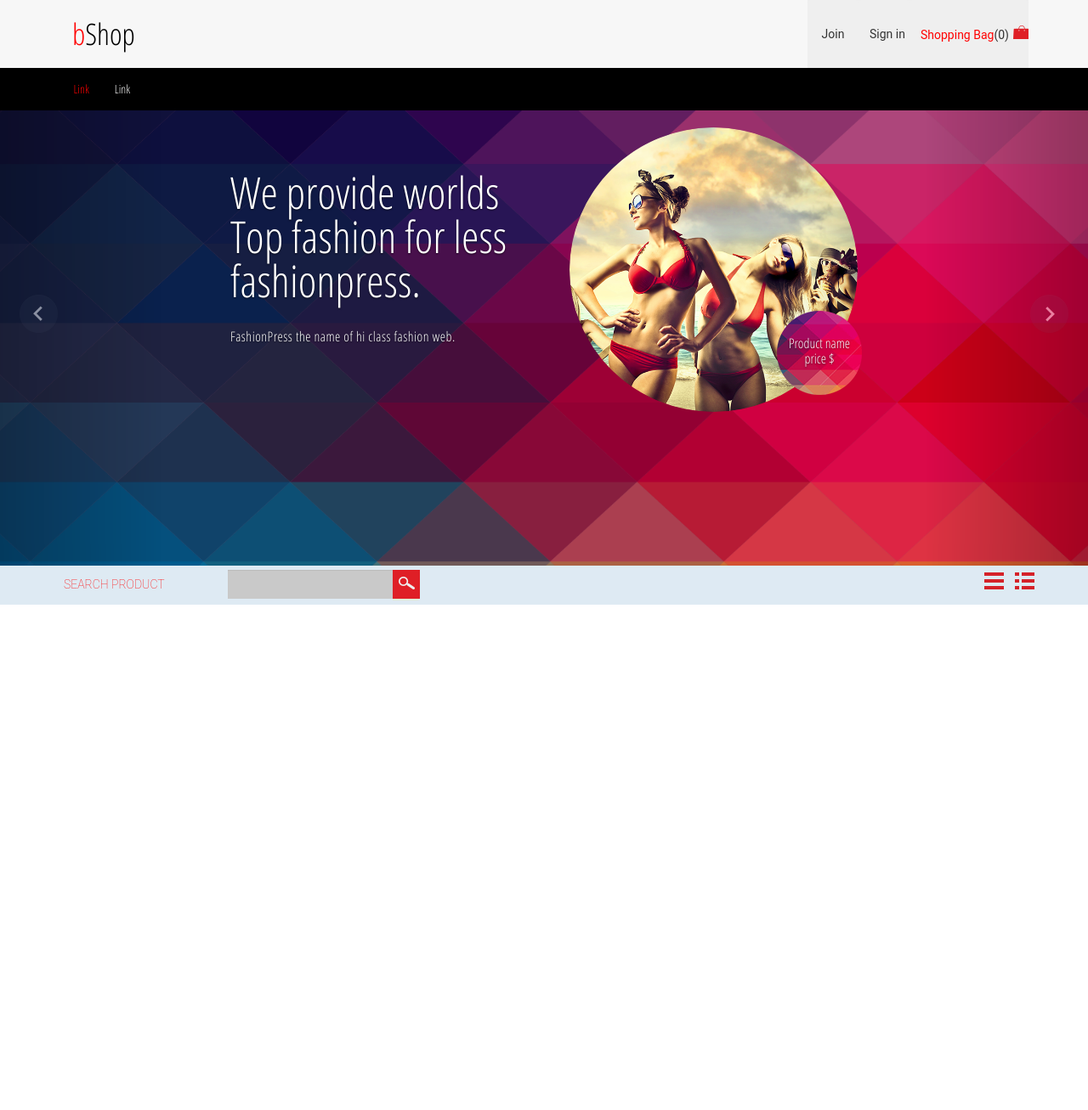
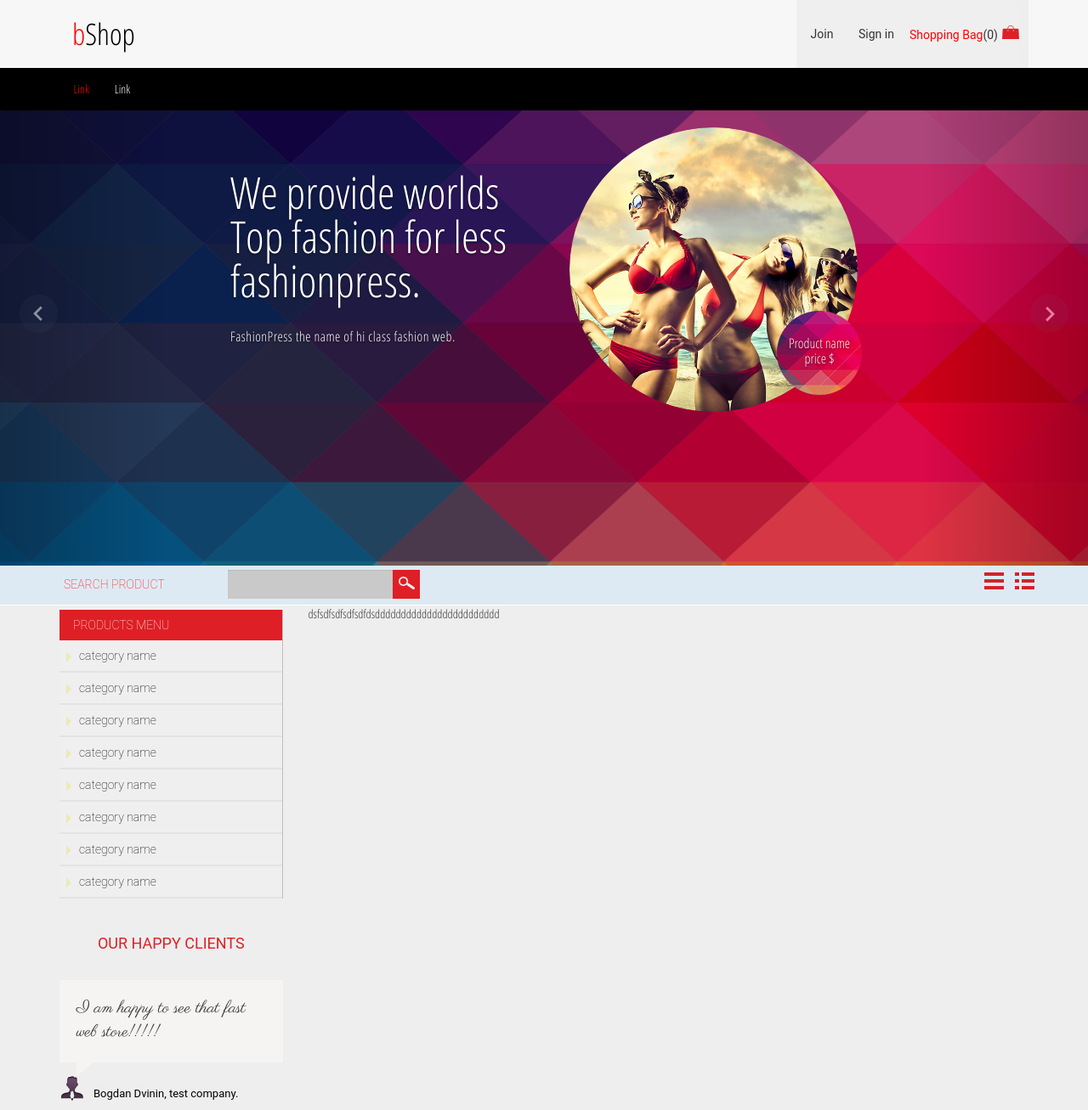
Before and after one commit to capons/CI_Store_New_Style, a PHP site: page / in a window 1280 px wide. Shown: the whole page at 85% size. Before the commit the page ends 712 px from the top, so only its background shows below. Run offline with PHP 8.4, Linux system fonts and the light colour scheme; some libraries are stand-ins or nearby versions.

Commit message:
18.05 home

```diff
--- a/index.php
+++ b/index.php
@@ -6,6 +6,7 @@
     <meta name="viewport" content="width=device-width, initial-scale=1">
     <title>Main</title>
     <link href='https://fonts.googleapis.com/css?family=Open+Sans+Condensed:300' rel='stylesheet' type='text/css'>
+    <link href='https://fonts.googleapis.com/css?family=Parisienne' rel='stylesheet' type='text/css'>
     <link rel="stylesheet" href="https://maxcdn.bootstrapcdn.com/bootstrap/3.3.6/css/bootstrap.min.css" integrity="sha384-1q8mTJOASx8j1Au+a5WDVnPi2lkFfwwEAa8hDDdjZlpLegxhjVME1fgjWPGmkzs7" crossorigin="anonymous">
     <link href="style/index.css" rel="stylesheet">
     <script src="https://ajax.googleapis.com/ajax/libs/jquery/1.11.3/jquery.min.js"></script>
@@ -152,6 +153,43 @@
         </div>
     </div>
 </section>
+<!--content -->
+<section style="background: rgb(238,238,238)">
+    <div class="container">
+        <div class="row">
+            <!--product menu-->
+            <div class="col-sm-3">
+                <div style="position: relative;padding-top: 5px">
+                    <ul class="c-p-menu-title">
+                        <li><p class="no-margin">PRODUCTS MENU</p></li>
+                    </ul>
+                    <ul class="c-p-main-menu">
+                        <?php
+                        $i ='';
+                        for($i=1; $i<=8; $i++){?>
+                            <li><a href="#" class="no-margin"><span class="menu-dot"></span>category name<span class="p-menu-h-line" style="width: 3px;height: 36px;position: absolute;top:0px;right:0px;background-color: inherit;display: inline-block"></span></a></li>
+                        <?php } ?>
+                    </ul>
+                </div>
+                <div style="margin-top: 40px" class="col-xs-12 no-padding">
+                    <p class="happy-clients-t">OUR HAPPY CLIENTS</p>
+                    <div style="margin-top: 20px;background-color: rgb(246,243,243);padding: 20px;position: relative" class="col-xs-12 no-padding">
+                        <p style="font-family: Parisienne;font-size: 20px;word-wrap: normal" class="no-margin">
+                            I am happy to see that fast web store!!!!!
+                        </p>
+                        <img height="18px" width="22px" style="position: absolute;bottom: -16px" src="image/client-say-arrow.png" alt="alt">
+                    </div>
+                </div>
+                <div style="margin-top: 18px;position: relative" class="col-xs-12 no-padding">
+                    <p style="font-family: ROBOTO;font-size: 13px;color: black;padding: 10px 0px 10px 40px;" class="no-margin"><span class="client-icon"></span>Bogdan Dvinin, test company.</p>
+                </div>
+            </div>
+            <div class="col-sm-9">
+                dsfsdfsdfsdfsdfdsdddddddddddddddddddddddd
+            </div>
+        </div>
+    </div>
+</section>
 
 
 
--- a/style/index.css
+++ b/style/index.css
@@ -37,7 +37,8 @@ body{
     height: 100%;
     display: inline-block;
     background-color: rgb(238, 238, 238);
-    float: right
+    float: right;
+    width: 273px;
 }
 #basket-wreaper ul li:nth-child(1) {
     height: 100%;
@@ -220,6 +221,7 @@ li a {
 /* .s-content*/ /*search section*/
 .s-content{
     background: rgb(222,234,243);
+    border-bottom: 1px solid white;
 }
 .s-form {
     padding: 5px;
@@ -247,6 +249,7 @@ li a {
 .s-control-wrapper {
     padding: 8px;
     text-align: right;
+    position: relative;
 }
 .s-control-b-full {
     border: none;
@@ -264,13 +267,107 @@ li a {
     height: 20px
 }
 /* ./s-content*/
+/*content*/
+/*product menu*/
+.c-p-menu-title {
+     list-style-type: none;
+     margin: 0;
+     padding: 0;
+     width: 100%;
+     background-color: rgb(223,31,38);
+     border-right: 1px solid rgb(190,190,190);
+ }
+.c-p-menu-title li p {
+    display: block;
+    font-size: 14px;
+    font-family: ROBOTO;
+    color:white;
+    font-weight: 100;
+    padding: 8px 0 8px 16px;
+    text-decoration: none;
+}
+.c-p-main-menu {
+    list-style-type: none;
+    margin: 0;
+    padding: 0;
+    width: 100%;
+    background-color: rgb(239,239,240);
+    border-right: 1px solid rgb(190,190,190);
+}
+.c-p-main-menu li{
+    width: 100%;
+    border-bottom: 2px solid rgb(227, 227, 227);
+}
+.c-p-main-menu li a {
+    display: block;
+    font-size: 14px;
+    font-family: ROBOTO;
+    color:black;
+    font-weight: 100;
+    padding: 8px 0 8px 23px;
+    text-decoration: none;
+    text-align: left;
+    position: relative;
+}
+.c-p-main-menu li:hover{
+    background-color: white;
+}
+.c-p-main-menu li:hover .p-menu-h-line{
+    background-color: rgb(223,31,38) !important;
+}
+.c-p-main-menu li:hover .menu-dot{
+    opacity: 1;
+}
+.menu-dot {
+    background: url("../image/menu-pointer.png")no-repeat center;
+    height: 11px;
+    width: 6px;
+    display: inline-block;
+    margin-right: 10px;
+    position: absolute;
+    background-position: top;
+    top: 14px;
+    left: 8px;
+    opacity: 0.5;
+}
+.happy-clients-t {
+    font-size: 18px;
+    font-family:ROBOTO;
+    color:rgb(223,31,38);
+    text-align: center;
+}
+.client-icon {
+    background: url("../image/client-icon.png")no-repeat;
+    height: 32px;
+    width: 30px;
+    display: inline-block;
+    position: absolute;
+    left: 0px;
+    top: -2px;
+}
+/* ./product menu*/
+/* ./content*/
 
 
 
 
 
 /*@media*/
+@media (max-width: 1200px) {
+    /*search section*/
+    .s-control-b-full {
+        position: absolute;
+        top: 4px;
+        right: 0px;
+    }
+    .s-control-b-mult {
+        position: absolute;
+        right: 10px;
+        top: 45px;
+    }
+    /* ./search section*/
 
+}
 @media  (max-width: 1235px){
     /*header carusel*/
     .header-carisel-slide-t-c {
```
Also changed, not shown: image/client-icon.png (added), image/client-say-arrow.png (added), image/menu-pointer.png (added).
